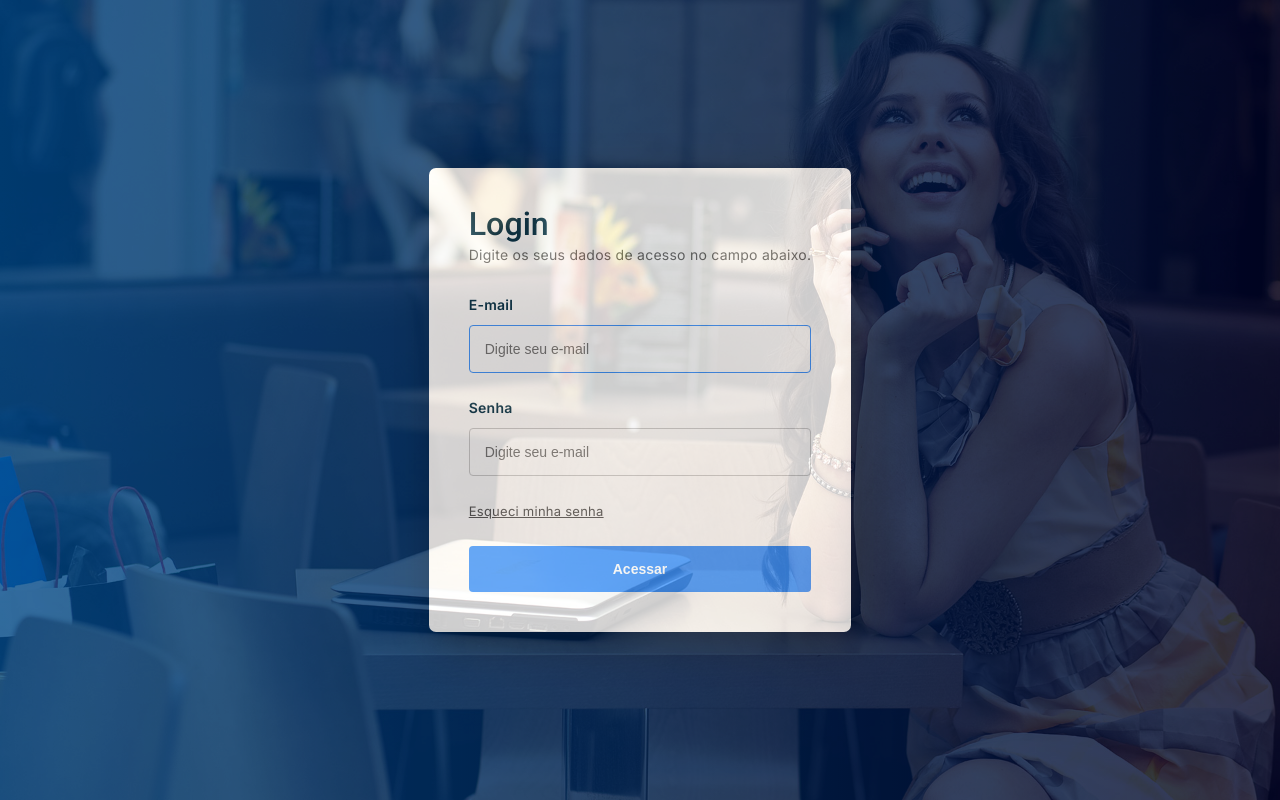
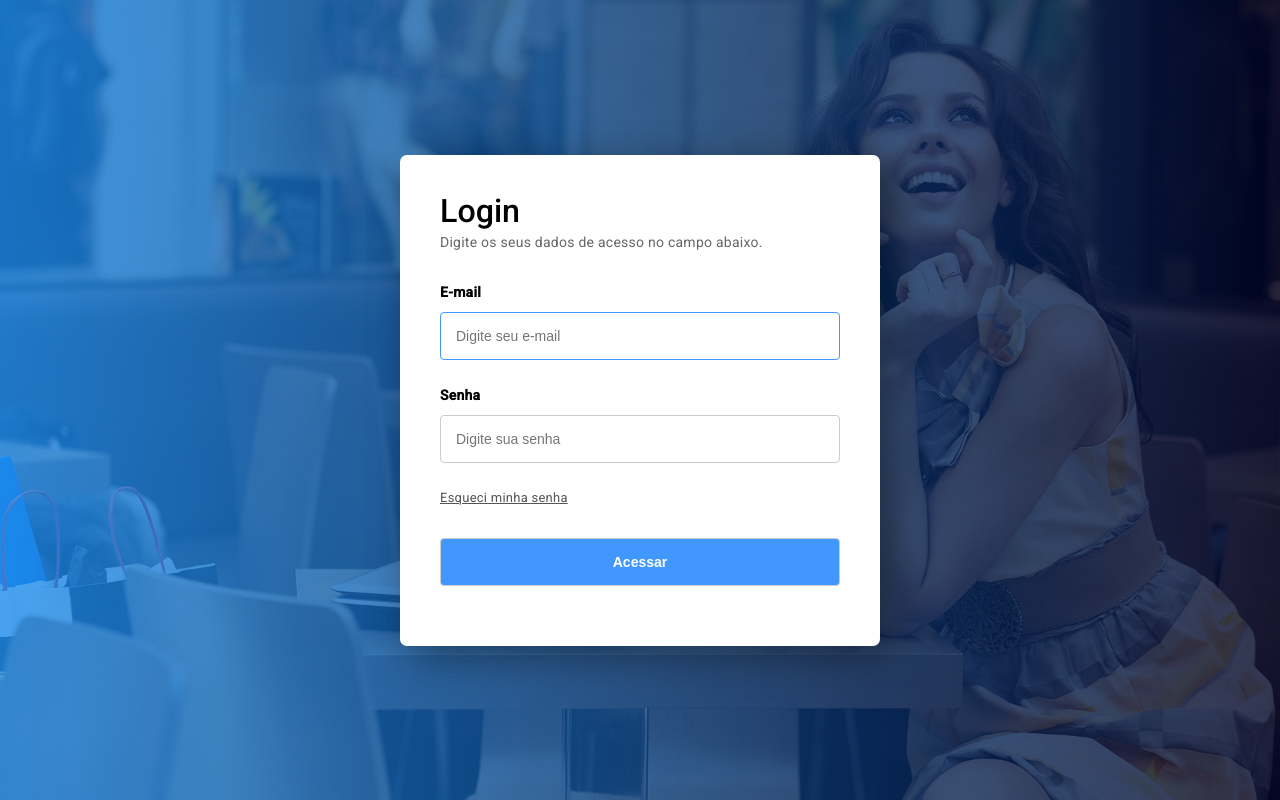
Before and after one commit to VituWask/EducaConnect, an Angular app: page /login in a window 1280 px wide. Built offline with nearby package versions, Linux system fonts and the light colour scheme.

Commit message:
Atualizações no projeto

```diff
--- a/src/app/pages/login/login.component.css
+++ b/src/app/pages/login/login.component.css
@@ -1,76 +1,60 @@
-@import url('https://fonts.googleapis.com/css2?family=Inter:wght@100;200;300;400;500;600;700;800;900&display=swap');
+@import url('https://fonts.googleapis.com/css2?family=Inter:wght@100;900&display=swap');
 
-header{
-  width: 100%;
-  height: 100vh;
-  background-image: url(../../../assets/images/background/background.jpg);
-  background-repeat: no-repeat;
-  background-size: cover;
-  background-attachment:fixed;
-  background-position: top;
+:host {
+  display: block;
   position: relative;
-}
-body {
-    font-family: 'Inter', sans-serif;
-    margin: 0;
-    padding: 0;
-    color: #023047
 }
 
 .page {
   display: flex;
-    flex-direction: column;
+  justify-content: center;
   align-items: center;
-    align-content: center;
-    justify-content: center;
+  height: 100vh;
+  background-image: url(../../../assets/images/background/background.jpg);
+  background-size: cover;
+  background-position: top;
+  background-attachment: fixed;
+  position: relative;
+  overflow: hidden;
+}
+
+/* Gradiente de overlay com opacidade */
+.page::before {
+  content: '';
+  position: absolute;
+  top: 0;
+  left: 0;
   width: 100%;
-    height: 100vh;
-    background: linear-gradient(to left, #000428 , #00498a);
+  height: 100%;
+  background: linear-gradient(to left, #000428, #1d8df0);
   opacity: 0.8;
+  z-index: 1;
 }
 
 .formLogin {
+  position: relative; /* Garante que ficará acima do overlay */
+  z-index: 2;
   display: flex;
   flex-direction: column;
   background-color: #fff;
   border-radius: 7px;
   padding: 40px;
   box-shadow: 10px 10px 40px rgba(0, 0, 0, 0.4);
-    gap: 5px
-}
-
-.areaLogin img {
-    width: 420px;
+  gap: 5px;
+  max-width: 400px;
+  width: 100%;
 }
 
 .formLogin h1 {
-    padding: 0;
-    margin: 0;
   font-weight: 500;
   font-size: 2.3em;
+  margin: 0;
 }
 
 .formLogin p {
-    display: inline-block;
   font-size: 14px;
   color: #666;
   margin-bottom: 25px;
-}
-
-.formLogin input,button {
-    padding: 15px;
-    font-size: 14px;
-    border: 1px solid #ccc;
-    margin-bottom: 20px;
-    margin-top: 5px;
-    border-radius: 4px;
-    transition: all linear 160ms;
-    outline: none;
-}
-
-
-.formLogin input:focus {
-    border: 1px solid rgb(66, 151, 255);
 }
 
 .formLogin label {
@@ -78,12 +62,27 @@ body {
   font-weight: 600;
 }
 
+.formLogin input,
+.formLogin button {
+  padding: 15px;
+  font-size: 14px;
+  border: 1px solid #ccc;
+  border-radius: 4px;
+  margin-bottom: 20px;
+  margin-top: 5px;
+  outline: none;
+  transition: all 160ms linear;
+}
+
+.formLogin input:focus {
+  border: 1px solid rgb(66, 151, 255);
+}
+
 .formLogin a {
-    display: inline-block;
-    margin-bottom: 20px;
   font-size: 13px;
   color: #555;
-    transition: all linear 160ms;
+  margin-bottom: 20px;
+  transition: all 160ms linear;
 }
 
 .formLogin a:hover {
@@ -93,17 +92,41 @@ body {
 .btn {
   background-color: rgb(66, 151, 255);
   color: #fff;
-    font-size: 14px;
   font-weight: 600;
-    border: none !important;
-    transition: all linear 160ms;
+  border: none;
   cursor: pointer;
-    margin: 0 !important;
-
+  transition: transform 160ms linear;
 }
 
 .btn:hover {
   transform: scale(1.05);
   background-color: rgb(66, 151, 255);
+}
 
+/* Responsividade */
+@media (max-width: 768px) {
+  .formLogin {
+    padding: 25px;
+    max-width: 90%;
   }
+
+  .formLogin h1 {
+    font-size: 1.8em;
+  }
+
+  .formLogin input,
+  .formLogin button {
+    font-size: 16px;
+    padding: 12px;
+  }
+}
+
+@media (max-width: 480px) {
+  .formLogin {
+    padding: 20px;
+  }
+
+  .formLogin h1 {
+    font-size: 1.5em;
+  }
+}
--- a/src/app/pages/login/login.component.html
+++ b/src/app/pages/login/login.component.html
@@ -1,22 +1,19 @@
-<!DOCTYPE html>
-<html lang="en">
-
 <header>
-<body>
+  <div class="opacity"></div>
   <div class="page">
     <form method="POST" class="formLogin">
       <h1>Login</h1>
       <p>Digite os seus dados de acesso no campo abaixo.</p>
+
       <label for="email">E-mail</label>
-            <input type="email" placeholder="Digite seu e-mail" autofocus="true" />
+      <input type="email" placeholder="Digite seu e-mail" autofocus />
+
       <label for="password">Senha</label>
-            <input type="password" placeholder="Digite seu e-mail" />
+      <input type="password" placeholder="Digite sua senha" />
+
       <a href="/">Esqueci minha senha</a>
+
       <button [routerLink]="'/main/inicio'" class="btn">Acessar</button>
-
     </form>
   </div>
-
-</body>
 </header>
-</html>
```
Lines whose indentation alone changed are shown as unchanged.
